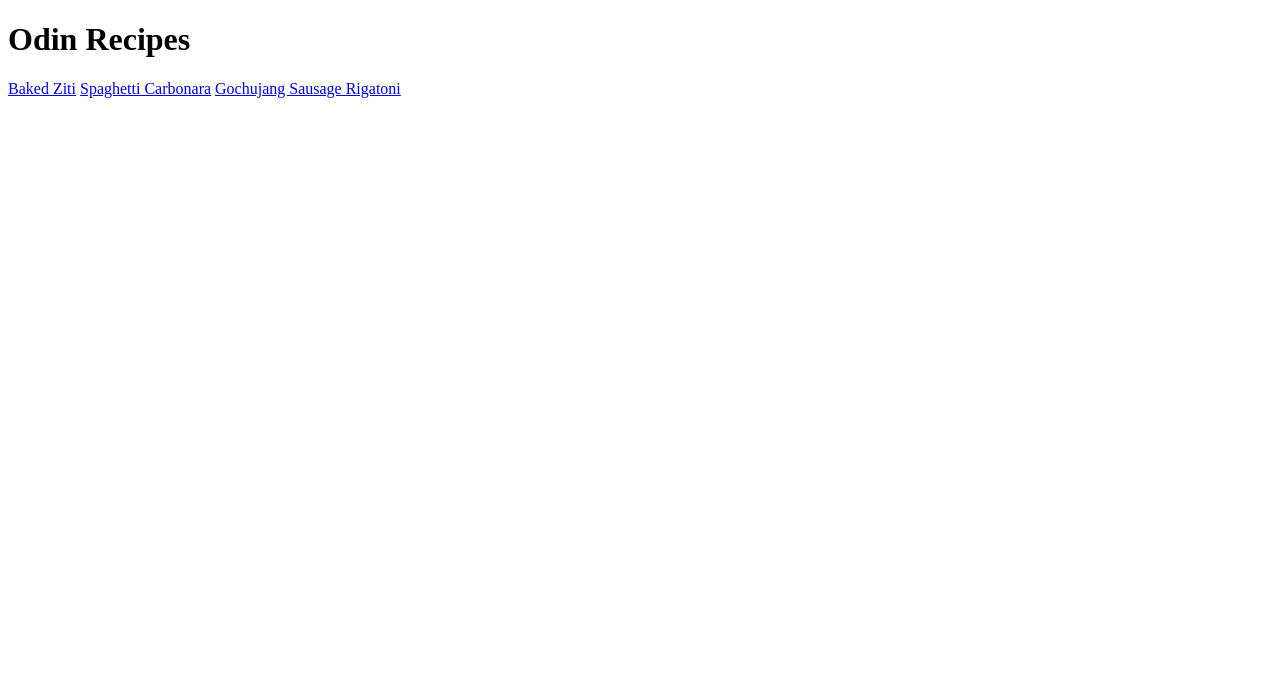
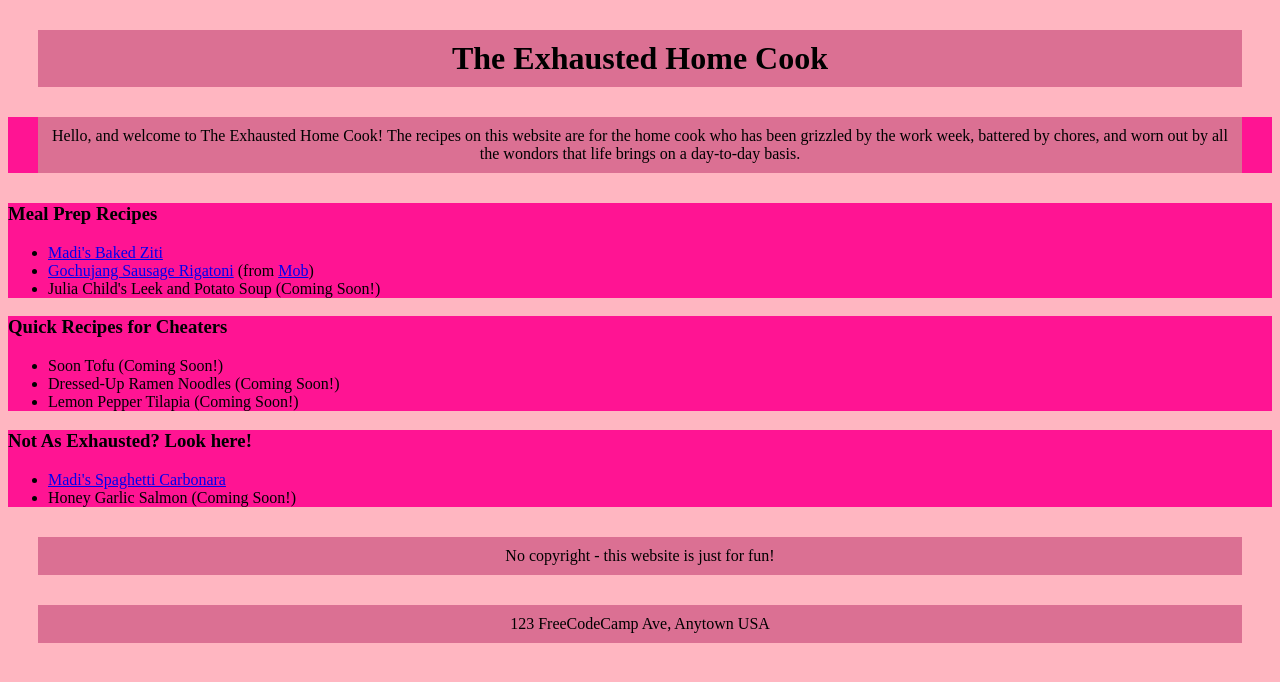
Before and after one commit to iffriben/odin-recipes, a plain HTML site: page index.html in a window 1280 px wide. Drawn offline with Linux system fonts and the light colour scheme.

Commit message:
Add details to page, link stylesheet

```diff
--- a/index.html
+++ b/index.html
@@ -2,12 +2,40 @@
 <html lang="en">
     <head>
         <meta charset="utf-8">
-        <title>Recipes</title>
+        <title>Home - The Exhausted Home Cook</title>
+        <link rel="stylesheet" href="./style.css">
     </head>
     <body>
-        <h1>Odin Recipes</h1>
-        <a href="./recipes/baked_ziti.html">Baked Ziti</a>
-        <a href="./recipes/spaghetti_carbonara.html">Spaghetti Carbonara</a>
-        <a href="./recipes/gochujang_rigatoni.html">Gochujang Sausage Rigatoni</a>
+        <h1>The Exhausted Home Cook</h1>
+        <div>
+            <p>Hello, and welcome to The Exhausted Home Cook!  The recipes on this website are for the home cook who has been grizzled by the work week, battered by chores, and worn out by all the wondors that life brings on a day-to-day basis.</p>
+        </div>
+        <div>
+            <h3>Meal Prep Recipes</h3>
+            <ul>
+                <li><a href="./recipes/baked_ziti.html">Madi's Baked Ziti</a></li>
+                <li><a href="./recipes/gochujang_rigatoni.html">Gochujang Sausage Rigatoni</a> (from <a href="https://www.mob.co.uk/">Mob</a>)</li>
+                <li>Julia Child's Leek and Potato Soup (Coming Soon!)</li>
+            </ul>
+        </div>
+        <div>
+            <h3>Quick Recipes for Cheaters</h3>
+            <ul>
+                <li>Soon Tofu (Coming Soon!)</li>
+                <li>Dressed-Up Ramen Noodles (Coming Soon!)</li>
+                <li>Lemon Pepper Tilapia (Coming Soon!)</li>
+            </ul>
+        </div>
+        <div>
+            <h3>Not As Exhausted?  Look here!</h3>
+            <ul>
+                <li><a href="./recipes/spaghetti_carbonara.html">Madi's Spaghetti Carbonara</a></li>
+                <li>Honey Garlic Salmon (Coming Soon!)</li>
+            </ul>
+        </div>
     </body>
+    <footer>
+        <p>No copyright - this website is just for fun!</p>
+        <p>123 FreeCodeCamp Ave, Anytown USA</p>
+    </footer>
 </html>
--- /dev/null
+++ b/style.css
@@ -0,0 +1,16 @@
+body {
+    background-color: lightpink;
+}
+
+h1, p {
+    background-color: palevioletred;
+    text-align: center;
+    margin: 30px;
+    padding: 10px;
+    border-width: 3px;
+    border-color: brown;
+}
+
+div {
+    background-color: deeppink;
+}
```
Also changed, not shown: recipes/baked_ziti.html (+6 -3 lines).
